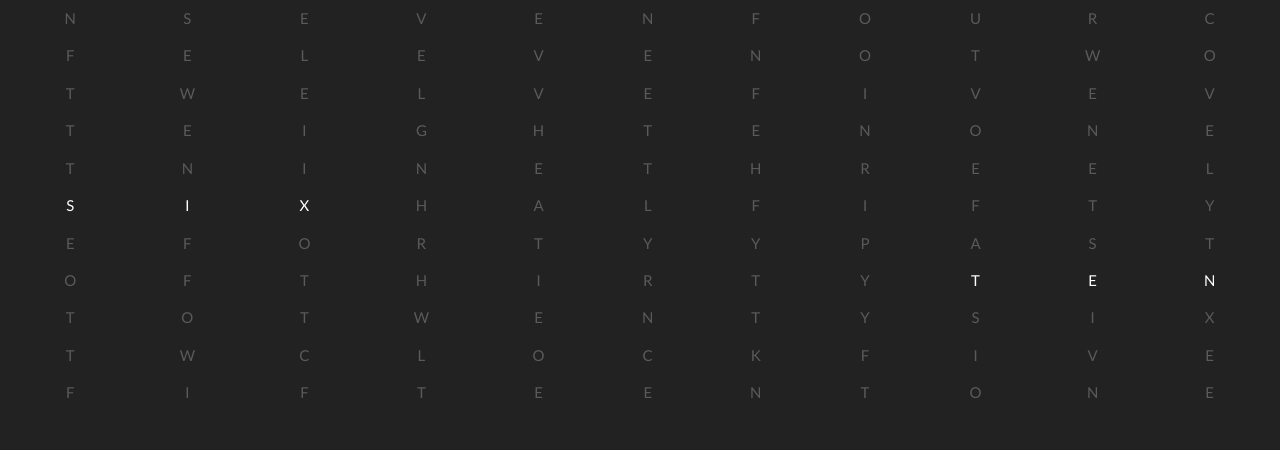
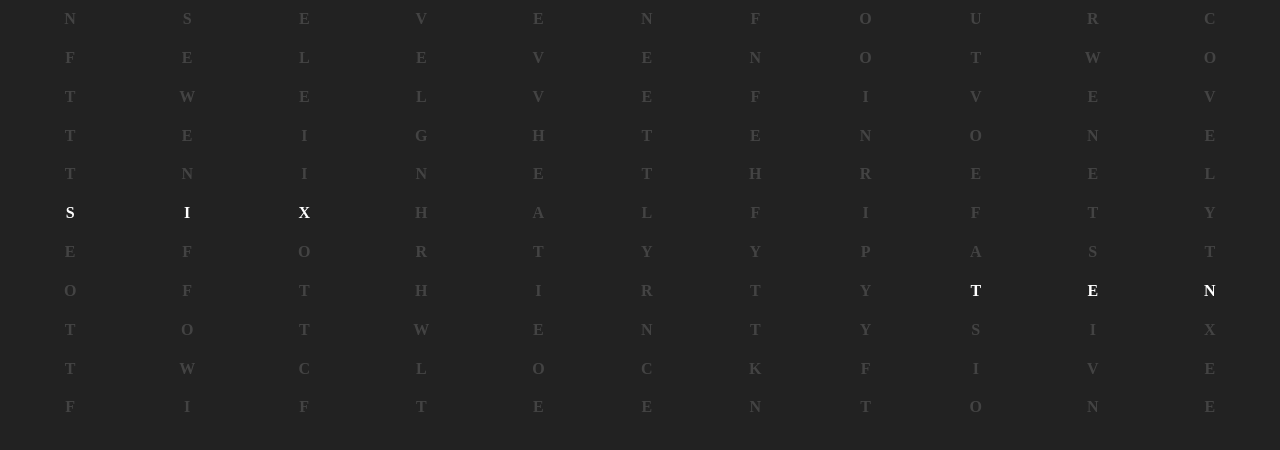
Before and after one commit to zouzias/qlocktwo-angular, a website: page app/index.html at #/qlocktwo in a window 1280 px wide. Drawn offline with nearby package versions, Linux system fonts and the light colour scheme; some packages are replaced by stand-ins of ours; files that its build step writes are made by us from their sources.

Commit message:
css: refactor

```diff
--- a/app/index.html
+++ b/app/index.html
@@ -4,7 +4,7 @@
     <meta charset="utf-8">
     <title></title>
     <meta name="description" content="">
-    <meta name="viewport" content="width=device-width">
+    <meta name="viewport" content="width=device-width, initial-scale=1.0">
     <!-- Place favicon.ico and apple-touch-icon.png in the root directory -->
     <!-- build:css(.) styles/vendor.css -->
     <link rel="stylesheet" href="bower_components/bootstrap/dist/css/bootstrap.css" />
@@ -22,17 +22,16 @@
       <p class="browsehappy">You are using an <strong>outdated</strong> browser. Please <a href="http://browsehappy.com/">upgrade your browser</a> to improve your experience.</p>
     <![endif]-->
 
-    <div class="container-fluid">
+    <div class="container-fluid fill">
     <div ng-view=""></div>
-    </div>
 
-    <!--
-      <div class="row text-center clearfix">
+      <!--
+      <div class="row text-center small">
         <p>Made by <a href="http://github.com/zouzias/">Anastasios Zouzias</a>
         </p>
       </div>
-
-     -->
+      -->
+    </div>
 
     <!-- Google Analytics: change UA-XXXXX-X to be your site's ID -->
      <script>
--- a/app/styles/main.css
+++ b/app/styles/main.css
@@ -5,8 +5,9 @@
   padding: 0.2em 0;
 }
 
-body {
+html, body {
   padding: 0;
+  height: 90%;
 }
 
 /* Everything but the jumbotron gets side spacing for mobile first views */
@@ -32,7 +33,8 @@ body {
 
 /* Custom page footer */
 .footer {
-  padding-top: 19px;
+  height: 5%;
+  padding-top: 1px;
   color: #777;
   border-top: 1px solid #e5e5e5;
 }
@@ -60,12 +62,7 @@ body {
 }
 
 /* Responsive: Portrait tablets and up */
-@media screen and (min-width: 480px) and(min-height: 320px) {
-  .container {
-    max-width: 480px;
-    max-height: 480px;
-  }
-
+@media (min-width: 240px) and (max-width: 2400px){
   /* Remove the padding we set earlier */
   .header,
   .marketing,
@@ -83,7 +80,15 @@ body {
   }
 }
 
-.lettergrid{
+.fill {
+  min-height: 100%;
   height: 100%;
-  overflow: hidden;
 }
+
+.letter-font {
+  font-size: 16px;
+  font-weight: bold;
+  font-family: "Helvetica Neue Light";
+  max-font-size: 38px;
+  min-font-size: 10px;
+}
--- a/app/views/qlocktwo.html
+++ b/app/views/qlocktwo.html
@@ -4,11 +4,11 @@
     {{currentTime | date:'medium'}}
   </div>
   -->
-  <table class="table table-responsive">
+  <table class="table table-responsive fill">
       <tbody>
           <tr ng-repeat="row in grid">
               <td ng-repeat="c in row track by $index">
-                <div class="lettergrid text-center" ng-style="{opacity : (c.selected && '1') || '0.25'}">
+                <div class="text-center letter-font" ng-style="{opacity : (c.selected && '1') || '0.15'}">
                   {{c.char}}
                 </div>
               </td>
```
